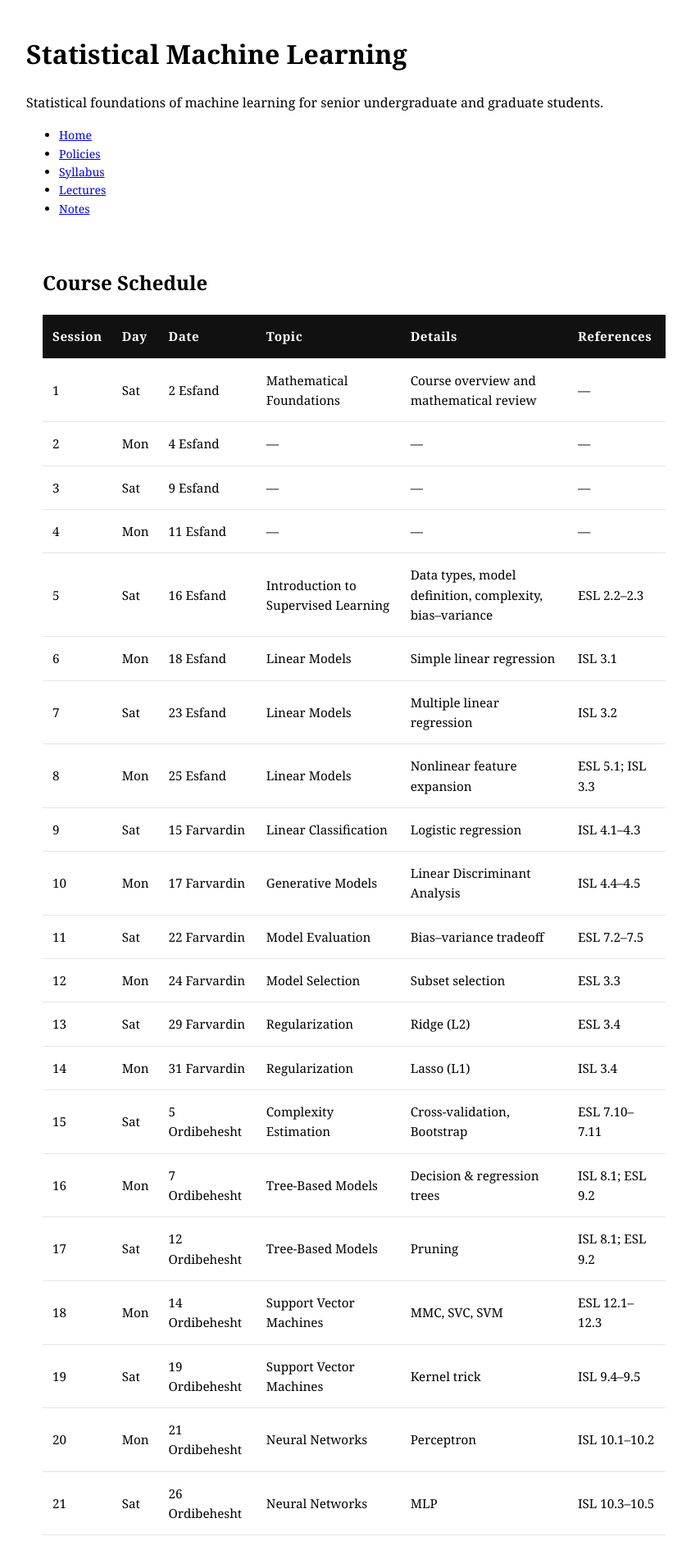
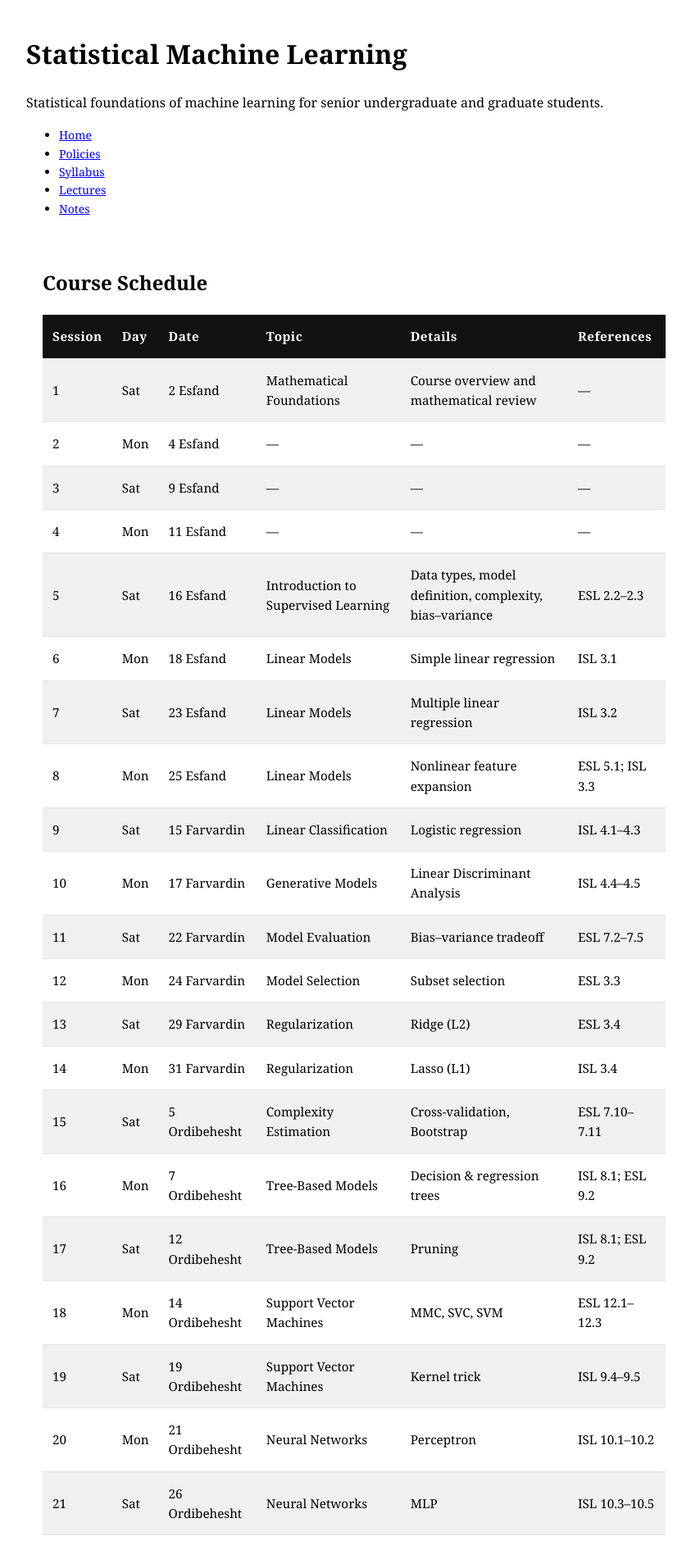
Before and after one commit to MahdiShadrooy/pilot-webpage, a Jekyll site: the page built from schedule.html, in a window 1280 px wide. Shown: the top 1891 px of the page at 82% size, without its empty margins (208-1051 px from the left). Built offline with Jekyll 4.4.1, drawn with Linux system fonts in a browser that asks for light colours.

Commit message:
Update custom.css

```diff
--- a/assets/css/custom.css
+++ b/assets/css/custom.css
@@ -22,6 +22,10 @@ h1, h2 {
 
 .table-wrapper {
   overflow-x: auto;
+}
+
+.modern-table tbody tr:nth-child(odd):not([style]) {
+  background-color: #f0f0f0;
 }
 
 .modern-table {
```
